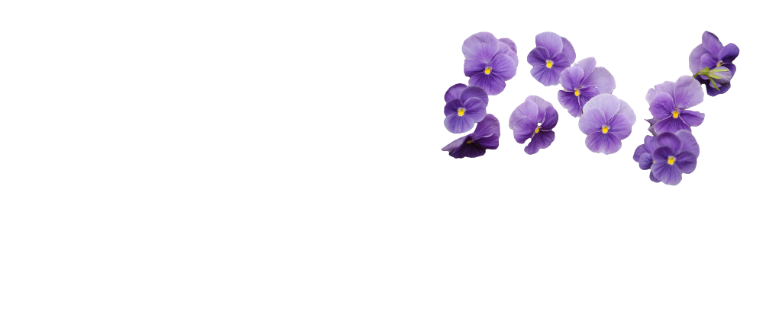
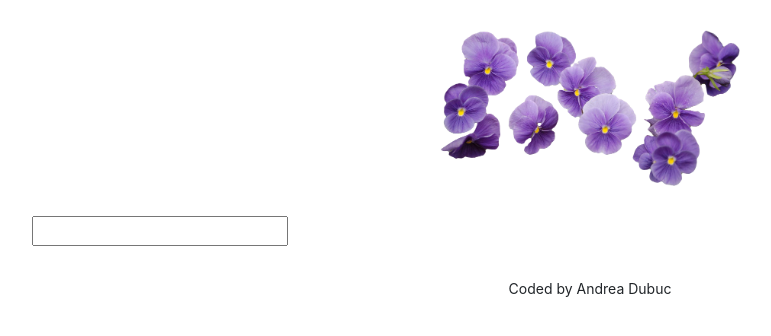
Before and after one commit to AndreaDubuc/dictionary-project, a React (Create React App) app: page / in a window 1280 px wide. Shown: the top 336 px of the page, without its empty margins (50-821 px from the left). Built offline with nearby package versions, Linux system fonts and the light colour scheme.

Commit message:
Created search function

```diff
--- a/src/App.css
+++ b/src/App.css
@@ -7,3 +7,8 @@
     display: block;
     margin: 0 auto;
 }
+
+.App-footer{
+    text-align: center;
+    margin:30px 0;
+}
--- a/src/App.js
+++ b/src/App.js
@@ -1,13 +1,25 @@
 import flower from "./flower.png";
 import './App.css';
+import Dictionary from "./Dictionary";
+import React from "react";
 
 export default function App() {
   return (
     <div className="App">
+      <div className="container">
       <header className="App-header">
     <img src={flower} className="flower"
     alt="purple flower"/>
       </header>
+      <main>
+       <Dictionary />
+      </main>
+      <footer className="App-footer">
+        <small>
+           Coded by Andrea Dubuc
+           </small>
+      </footer>
+    </div>
     </div>
   );
 }
--- /dev/null
+++ b/src/Dictionary.css
@@ -0,0 +1,3 @@
+.Dictionary{
+
+}
--- /dev/null
+++ b/src/Dictionary.js
@@ -0,0 +1,26 @@
+import React, {useState} from "react";
+import "./Dictionary.css";
+
+
+export default function Dictionary(){
+    let [keyword, setKeyword] = useState("");
+
+function search(event) {
+    event.preventDefault();
+ alert (`Searching for ${keyword} definition`);
+}
+
+function handleKeywordChange(event){
+    setKeyword(event.target.value);
+}
+
+return (
+<div className="Dictionary">
+<form  onSubmit={search}>
+<input type="search" onChange={handleKeywordChange}/>
+
+</form>
+</div>
+
+    );
+}
```
